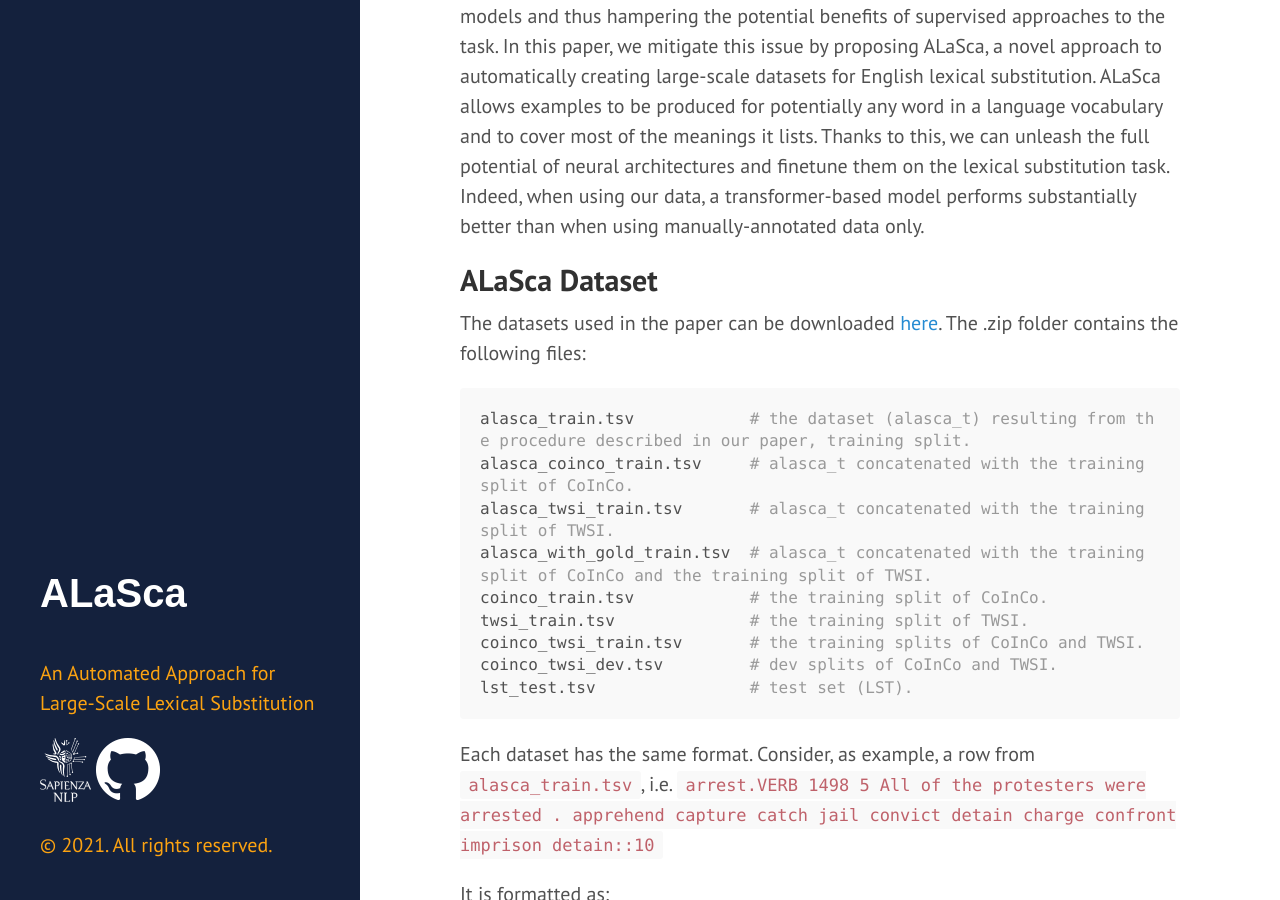
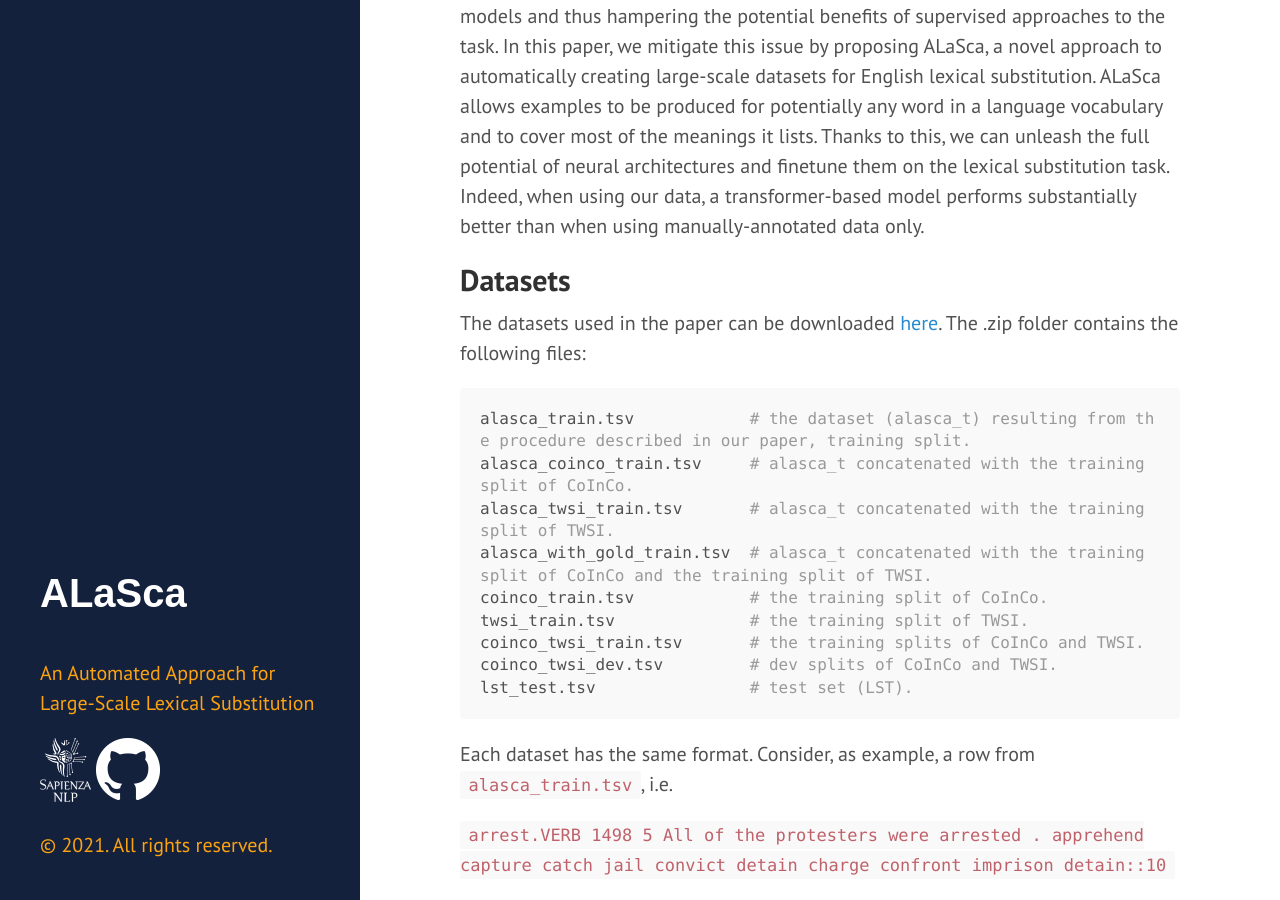
Before and after one commit to caterinaLacerra/ALaSca, a Jekyll site: the page built from docs/_posts/2021-05-24-datasets.md, in a window 1280 px wide and 900 px high, scrolled down 507 px. Built offline with Jekyll 4.4.1, drawn with Linux system fonts in a browser that asks for light colours.

Commit message:
Update 2021-05-24-datasets.md

````diff
--- a/docs/_posts/2021-05-24-datasets.md
+++ b/docs/_posts/2021-05-24-datasets.md
@@ -6,7 +6,7 @@ This website contains the dataset described in [ALaSca](). The code to reproduce
 
 ## Abstract
 The lexical substitution task aims at finding suitable replacements for words in context. It has proved to be useful in several areas, such as word sense induction and text simplification, as well as in more practical applications such as writing-assistant tools. However, the paucity of annotated data has forced researchers to apply mainly unsupervised approaches, limiting the applicability of large pre-trained models and thus hampering the potential benefits of supervised approaches to the task. In this paper, we mitigate this issue by proposing ALaSca, a novel approach to automatically creating large-scale datasets for English lexical substitution. ALaSca allows examples to be produced for potentially any word in a language vocabulary and to cover most of the meanings it lists. Thanks to this, we can unleash the full potential of neural architectures and finetune them on the lexical substitution task. Indeed, when using our data, a transformer-based model  performs substantially better than when using manually-annotated data only.
-## ALaSca Dataset
+## Datasets
 
 The datasets used in the paper can be downloaded <a href="https://raw.githubusercontent.com/caterinaLacerra/alasca/master/docs/assets/datasets.zip" download target="_blank">here</a>. The .zip folder contains the following files:
 
@@ -21,7 +21,10 @@ coinco_twsi_train.tsv       # the training splits of CoInCo and TWSI.
 coinco_twsi_dev.tsv         # dev splits of CoInCo and TWSI.
 lst_test.tsv                # test set (LST).
 ```
-Each dataset has the same format. Consider, as example, a row from ```alasca_train.tsv```, i.e.
+Each dataset has the same format.
+Consider, as example, a row from ```alasca_train.tsv```, i.e.
+
+
 ```arrest.VERB     1498    5       All of the protesters were arrested .   apprehend capture catch jail convict detain charge confront imprison    detain::10```
 
 It is formatted as:
````
